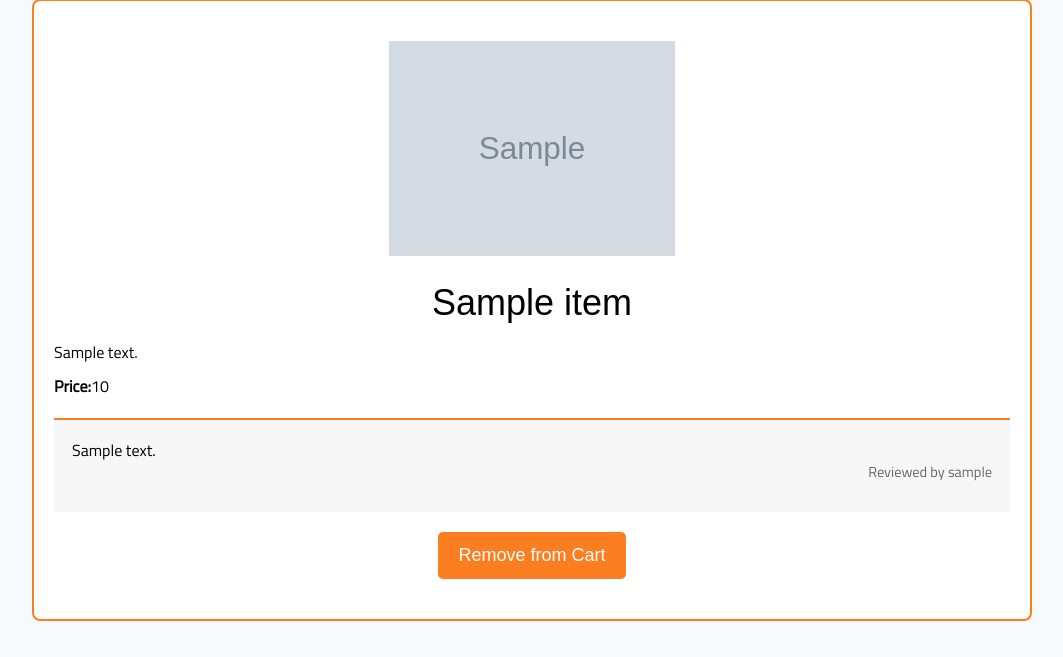
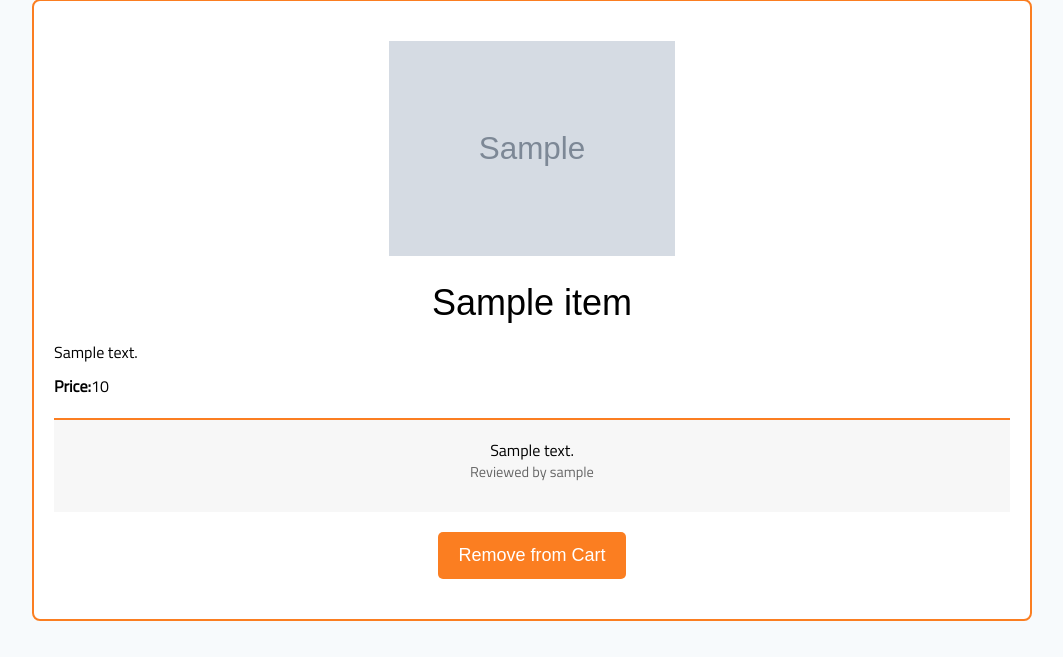
Before and after one commit to luca-scuola/store-scarpe, a Flask app: template templates/cart.html in a window 1280 px wide. Shown: the part 177-834 px from the top of the page, without its empty margins (108-1171 px from the left). Run offline with Flask 3, Linux system fonts and the light colour scheme; the template is opened without the code that fills it: most values are stand-ins (such as "Sample title", 1, 10 or a date in 2020); grey boxes marked "Sample" are stand-in pictures; some web fonts are replaced.

Commit message:
Update cart.html

```diff
--- a/templates/cart.html
+++ b/templates/cart.html
@@ -110,6 +110,18 @@
         button:hover {
             background-color: black;
         }
+
+        .review p {
+            text-align: center;
+            margin: auto;
+        }
+
+        .review-author {
+            display: block;
+            margin: auto;
+            text-align: center;
+        }
+
     </style>
 </head>
 
```
Lines whose indentation alone changed are shown as unchanged.
